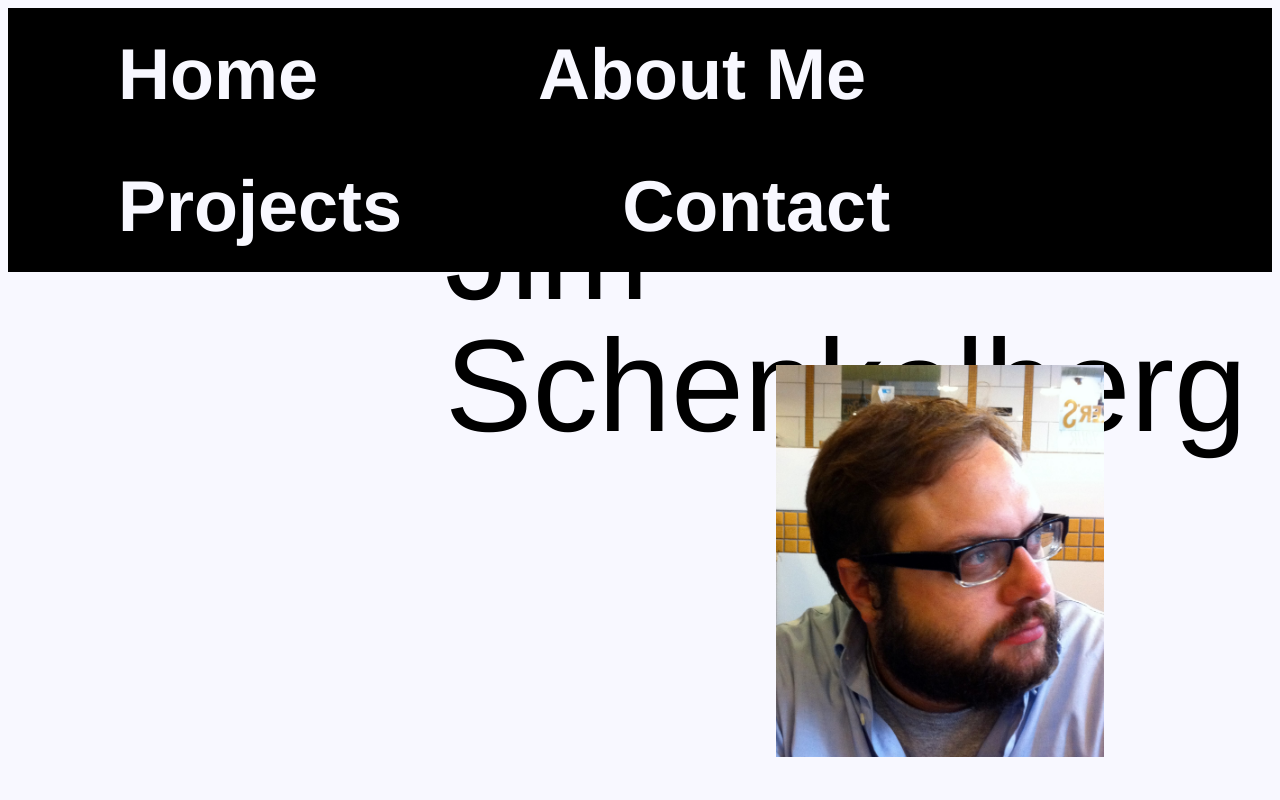
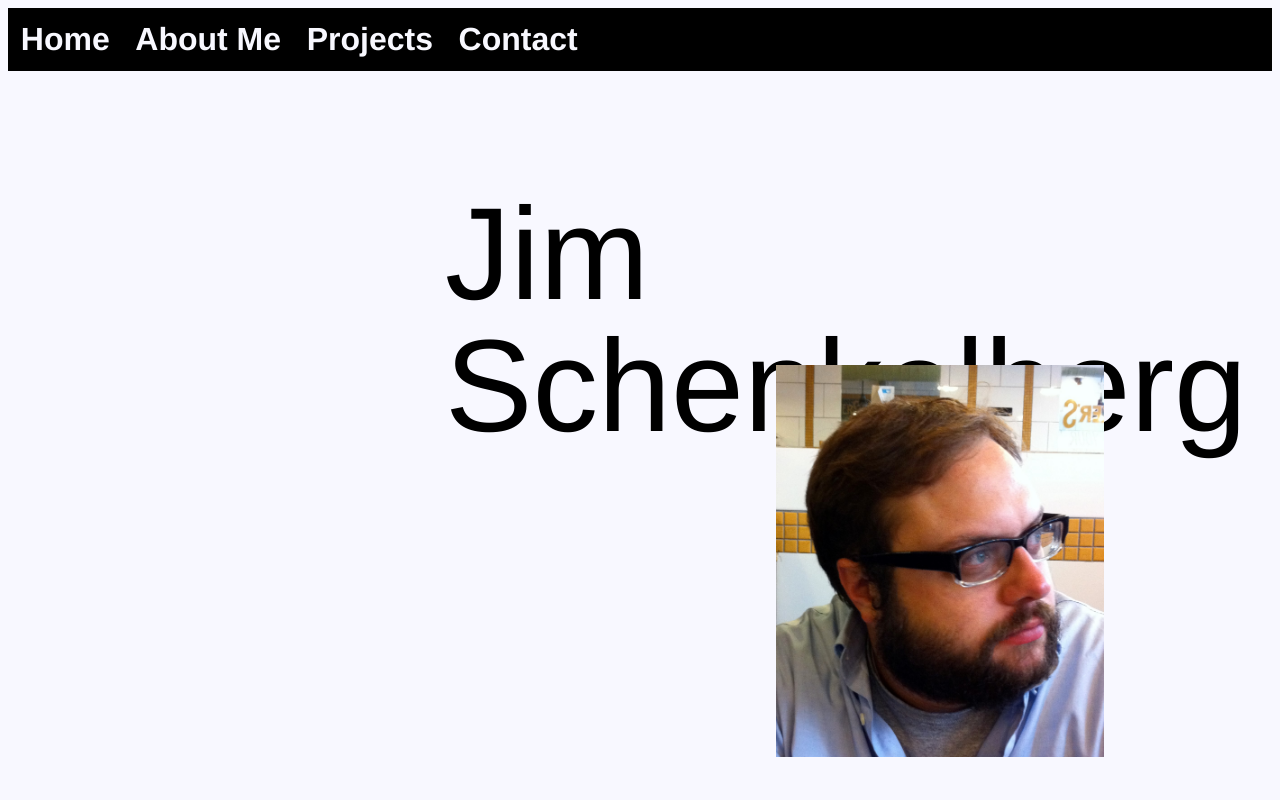
Before and after one commit to jschenkelberg/jschenkelberg.github.io, a plain HTML site: page index.html in a window 1280 px wide. Shown: the top 800 px of the page. Drawn offline with Linux system fonts and the light colour scheme.

Commit message:
made navbar responsive

```diff
--- a/index.html
+++ b/index.html
@@ -2,18 +2,21 @@
 <html lang="en">
 <head>
     <meta charset="UTF-8">
+    <meta name="viewport" content="width=device-width, initial-scale=1.0">
     <link rel="stylesheet" href="portfolio.css">
     <title>Jim Schenkelberg Portfolio Page</title>
 </head>
 <body>
     <div class="topnav">
-        <a href="#HOME">Home</a>
-        <a href="#ABOUTME">About Me</a>
-        <a href="#PROJECTS">Projects</a>
-        <a href="#CONTACT">Contact</a>
+        <ul>
+            <li><a href="#HOME">Home</a></li>
+            <li><a href="#ABOUTME">About Me</a></li>
+            <li><a href="#PROJECTS">Projects</a></li>
+            <li><a href="#CONTACT">Contact</a>S</li>
+        </ul>
     </div>
     <h1><a id="HOME"></a>Jim Schenkelberg</h1>
-    <img src="IMG_1077.jpg" alt="Jim Schenkelberg Headshot Photo"> </img>
+    <img src="IMG_1077.jpg" alt="Jim Schenkelberg Headshot Photo"></img>
     <h2><a id="ABOUTME"></a>Software Developer in Training</h2>
     <p>Hello and thank you for visiting my site! My name is Jim Schenkelberg and I am currently a student at devCodeCamp’s Full Time Full Stack Software Development program. I have spent most of my career in the fields of retail and project management, but I am beginning a new chapter of my life in the world of software development. I live in Milwaukee, WI with my wife, 2 kids, and 2 cats. In my free time, I enjoy cooking and spending time with friends. Please take some time to review my projects and contact me if you have questions!</p>
     <h3><a id="PROJECTS"></a>Projects</h3>
--- a/portfolio.css
+++ b/portfolio.css
@@ -4,8 +4,7 @@ body {
 
 .topnav {
   background-color:black;
-  overflow: hidden;
-}
+  }
 
 .topnav a {
   position: relative;
@@ -13,28 +12,41 @@ body {
   display: block;
   color:ghostwhite;
   text-align: center;
-  padding: 25px 110px;
   text-decoration: none;
   font-family: 'Franklin Gothic Medium', 'Arial Narrow', Arial, sans-serif;
   font-style: normal;
   font-weight: 600;
-  font-size: 72px;
+  font-size: 2rem;
+  box-sizing: border-box;
  }
 
 .topnav a:hover {
-  background-color: #ddd;
+  background-color: ghostwhite;
   color: black;
 }
 
 .topnav a.active {
-  background-color:red;
-  color: white;
+  background-color:black;
+  color: ghostwhite;
 }
 
 .topnav .icon {
   display: none;
 }
-
+ul {
+  list-style-type: none;
+  overflow: hidden;
+  margin: 0;
+  padding: 0;
+}
+li {
+  float:left;
+  margin: 1vw;
+}
+li a {
+  display: block;
+  text-align: center;
+}
 h1 {position: absolute;
   width: 997px;
   height: 134px;
@@ -45,6 +57,8 @@ h1 {position: absolute;
   font-weight: normal;
   font-size: 131.178px;
   line-height: 101.91%;
+  box-sizing: border-box;
+
   }
 
 h2 {
@@ -58,6 +72,7 @@ h2 {
   font-weight: 600;
   font-size: 50px;
   line-height: 101.91%;
+  box-sizing: border-box;
 }
 
 p {
@@ -66,7 +81,6 @@ p {
   left: 403px;
   top: 855px;
   border-radius: nullpx;
-  font-family: Poppins;
   font-size: 25px;
   font-style: normal;
   font-weight: 400;
@@ -75,6 +89,7 @@ p {
   text-align: left;
   font-family: 'Franklin Gothic Medium', 'Arial Narrow', Arial, sans-serif;
   position:absolute;
+  box-sizing: border-box;
   }
 
 h3{
@@ -88,7 +103,9 @@ h3{
   font-weight: 600;
   font-size: 50px;
   line-height: 101.91%;
-}
+  box-sizing: border-box;
+  }
+
 h4{
   height: 51px;
   width: 778px;
@@ -100,7 +117,9 @@ h4{
   font-weight: 600;
   font-size: 50px;
   line-height: 101.91%;
-}
+  box-sizing: border-box;
+  }
+
 h5{
   height: 51px;
   width: 778px;
@@ -112,26 +131,34 @@ h5{
   font-weight: 300;
   font-size: 25px;
   line-height: 101.91%;
+  box-sizing: border-box;
 }
+
 img {
 position: absolute;
 width: 328px;
 height: 391.64px;
 left: 776px;
 top: 365px;
+box-sizing: border-box;
+max-width:100%;
+height:auto;
     }
+
 .image1 {
   width: 300px;
   height: 300px;
   left: 600px;
   top: 1150px
-}
+  }
+
 .image2 {
   width: 300px;
   height: 300px;
   left: 1000px;
   top: 1150px
 }
+
 h6{
   height: 25px;
   width: 300px;
@@ -144,7 +171,9 @@ h6{
   letter-spacing: 0em;
   font-family: 'Franklin Gothic Medium', 'Arial Narrow', Arial, sans-serif;
   position:absolute;
+  box-sizing: border-box;
 }
+
 h7 {
   height: 25px;
   width: 300px;
@@ -157,4 +186,5 @@ h7 {
   letter-spacing: 0em;
   font-family: 'Franklin Gothic Medium', 'Arial Narrow', Arial, sans-serif;
   position:absolute;
+  box-sizing: border-box;
 }
```
